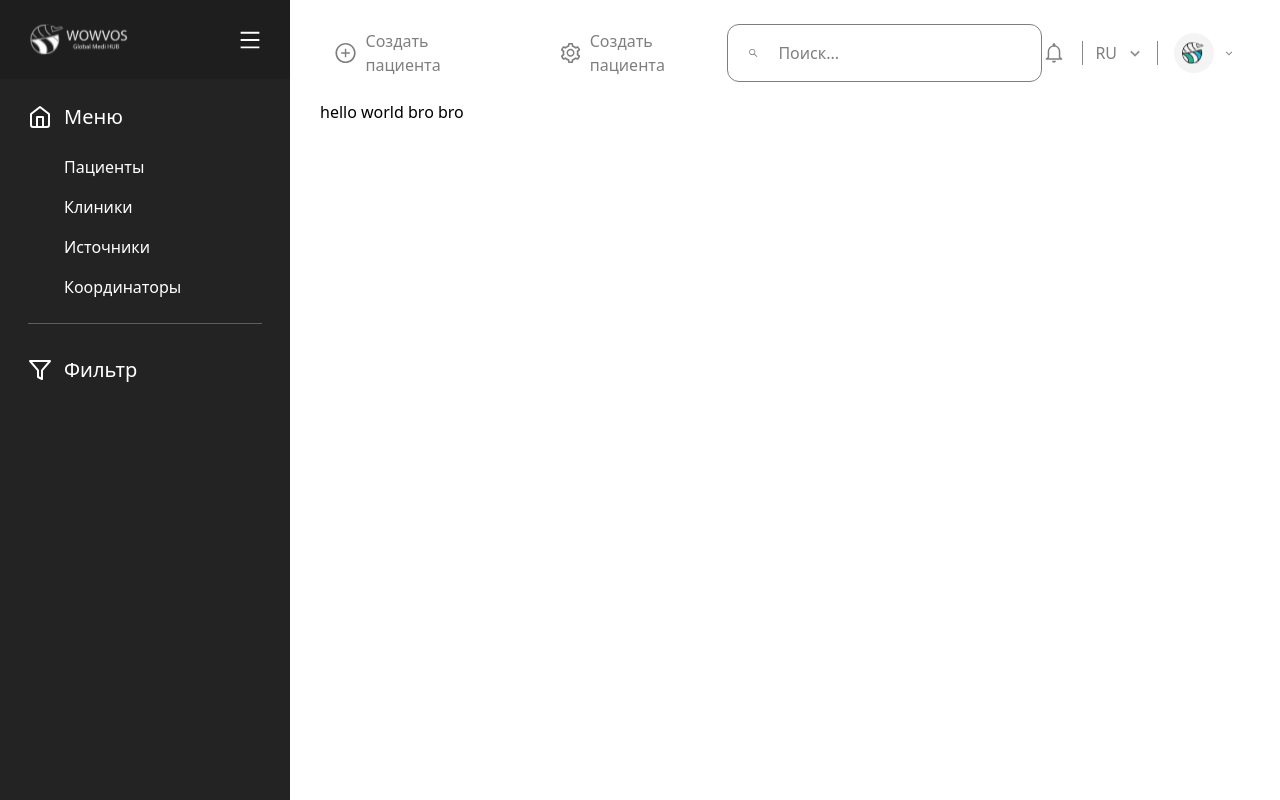
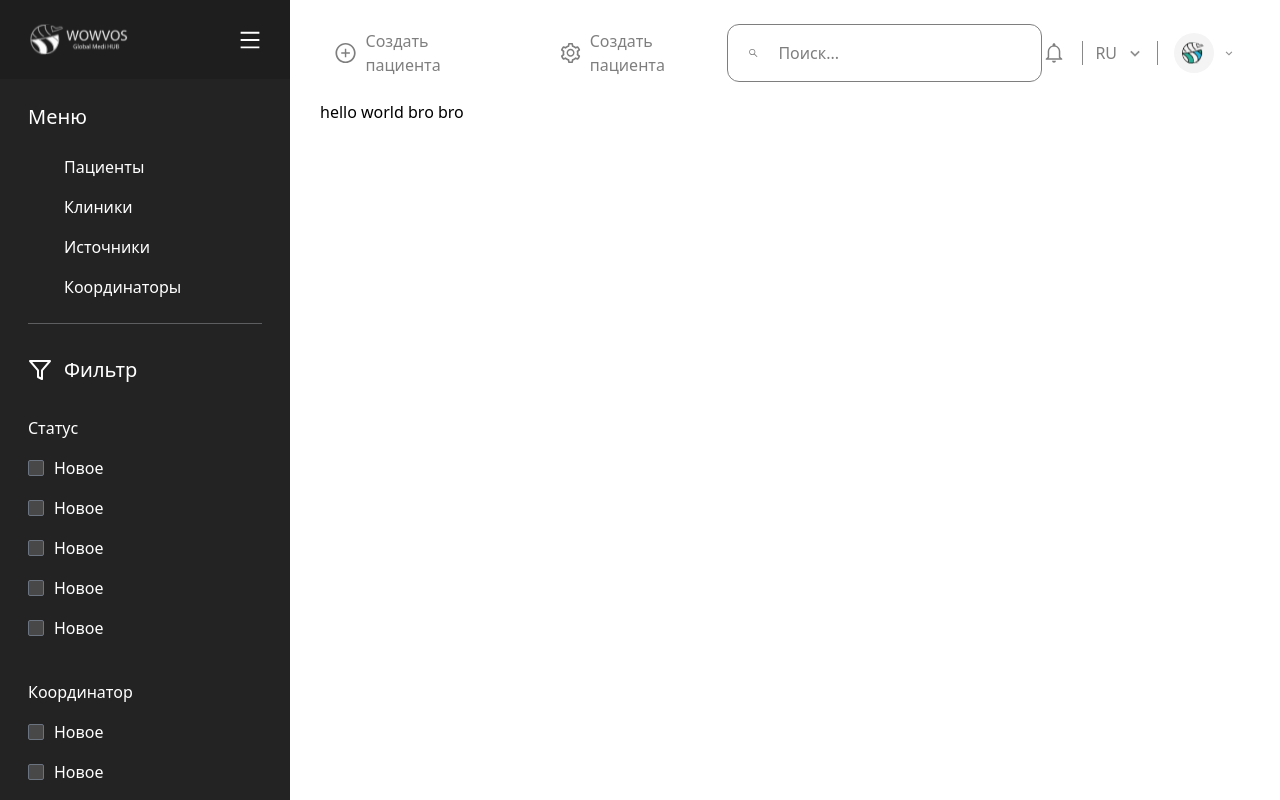
Before and after one commit to Daler-web-dev/WowVos_CRM, a Next.js app: page / in a window 1280 px wide. Built offline with nearby package versions, Linux system fonts and the light colour scheme.

Commit message:
aside bar is also ready

```diff
--- a/src/layout/Layout.tsx
+++ b/src/layout/Layout.tsx
@@ -67,16 +67,21 @@ const Layout: React.FC<LayoutProps> = ({ children }) => {
 							<IoMdNotificationsOutline size={24} />
 						</Link>
 						<div className="lang-div px-3 h-full">
-							<Dropdown  arr={['ru', 'uz', 'ko']}>
+							<Dropdown arr={["ru", "uz", "ko"]}>
 								<button className="flex items-center gap-2">
-									<span className="opacity-[.5]" >
-                                        RU
-                                    </span>
+									<span className="opacity-[.5]">RU</span>
 									<BiChevronDown size={20} color="#909090" />
 								</button>
 							</Dropdown>
 						</div>
-						<Dropdown arr={['Dashboard', 'Settings', 'Earnings', 'Sign out']} >
+						<Dropdown
+							arr={[
+								"Dashboard",
+								"Settings",
+								"Earnings",
+								"Sign out",
+							]}
+						>
 							<button className="flex items-center gap-2">
 								<Image
 									src="/icons/logo_only.svg"
@@ -90,25 +95,32 @@ const Layout: React.FC<LayoutProps> = ({ children }) => {
 						</Dropdown>
 					</nav>
 				</header>
+
+				<aside
+					className="h-[100vh] bg-[#232323]"
+					style={{ width: menuOpen ? "30%" : "5%" }}
+				>
+					<div className="flex justify-between items-center py-6 px-7 bg-[#1F1E1E]">
 						{menuOpen && (
-					<aside className="w-[30%] h-[100vh] bg-[#232323]">
-						<div className="flex justify-between items-center py-6 px-7 bg-[#1F1E1E]">
 							<Image
 								src="/icons/big_logo.svg"
 								alt=""
 								width="100"
 								height="100"
 							/>
-							<button>
+						)}
+						<button onClick={() => setMenuOpen(!menuOpen)}>
 							<AiOutlineMenu size="24" color="white" />
 						</button>
 					</div>
 					<div className="flex flex-col gap-8 py-6 px-7">
 						<div>
+							{!menuOpen && <FiHome size={24} color="white" />}
 							<h3 className="flex gap-3 items-center text-white text-xl font-medium">
-									<FiHome size={24} color="white" />
-									Меню
+								{menuOpen && <span>Меню</span>}
 							</h3>
+							{menuOpen && (
+								<>
 									<nav className="flex flex-col gap-4 px-9 py-6">
 										<Link
 											href="#"
@@ -136,16 +148,49 @@ const Layout: React.FC<LayoutProps> = ({ children }) => {
 										</Link>
 									</nav>
 									<hr className="opacity-[.3]" />
+								</>
+							)}
 						</div>
+						{menuOpen && (
 							<div>
 								<h3 className="flex gap-3 items-center text-white text-xl font-medium">
 									<FiFilter size={24} color="white" />
 									Фильтр
 								</h3>
+								<div className="custom-scroll flex flex-col gap-4 mt-8 h-[400px] overflow-y-scroll">
+									<span className="text-base text-white font-medium">
+										Статус
+									</span>
+									{[1, 2, 3, 4, 5].map((item) => (
+										<div className="flex items-center gap-2.5">
+											<input
+												type="checkbox"
+												className="bg-[#484848] rounded-sm w-4 h-4"
+											/>
+											<span className="text-white">
+												Новое
+											</span>
+										</div>
+									))}
+									<span className="text-base text-white font-medium mt-6">
+										Координатор
+									</span>
+									{[1, 2, 3, 4, 5].map((item) => (
+										<div className="flex items-center gap-2.5">
+											<input
+												type="checkbox"
+												className="bg-[#484848] rounded-sm w-4 h-4"
+											/>
+											<span className="text-white">
+												Новое
+											</span>
+										</div>
+									))}
 								</div>
 							</div>
+						)}
+					</div>
 				</aside>
-				)}
 			</div>
 			<main className="pl-[25%] pt-[100px]">{children}</main>
 			<footer></footer>
--- a/src/styles/globals.scss
+++ b/src/styles/globals.scss
@@ -15,3 +15,17 @@ input {
     border-left: 1px solid #898989;
     border-right: 1px solid #898989;
 }
+
+.custom-scroll {
+    &::-webkit-scrollbar {
+        background-color: #323233;
+        width: 7px;
+        border-radius: 14px;
+    }
+    &::-webkit-scrollbar-thumb {
+        background-color: #ABABAB;
+        border-radius: 14px;
+        height: 40px !important;
+    }
+
+}
```
Lines whose indentation alone changed are shown as unchanged.
